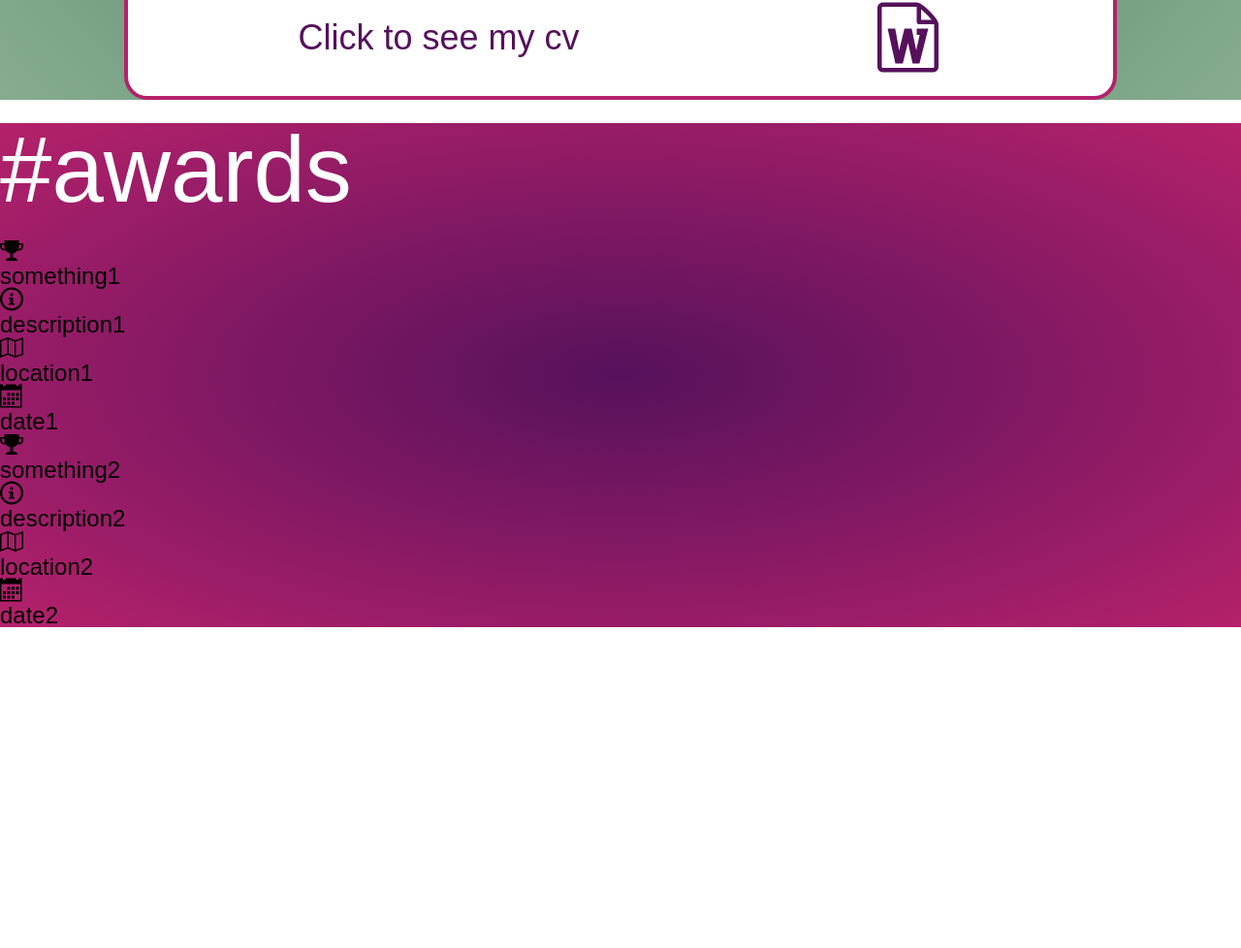
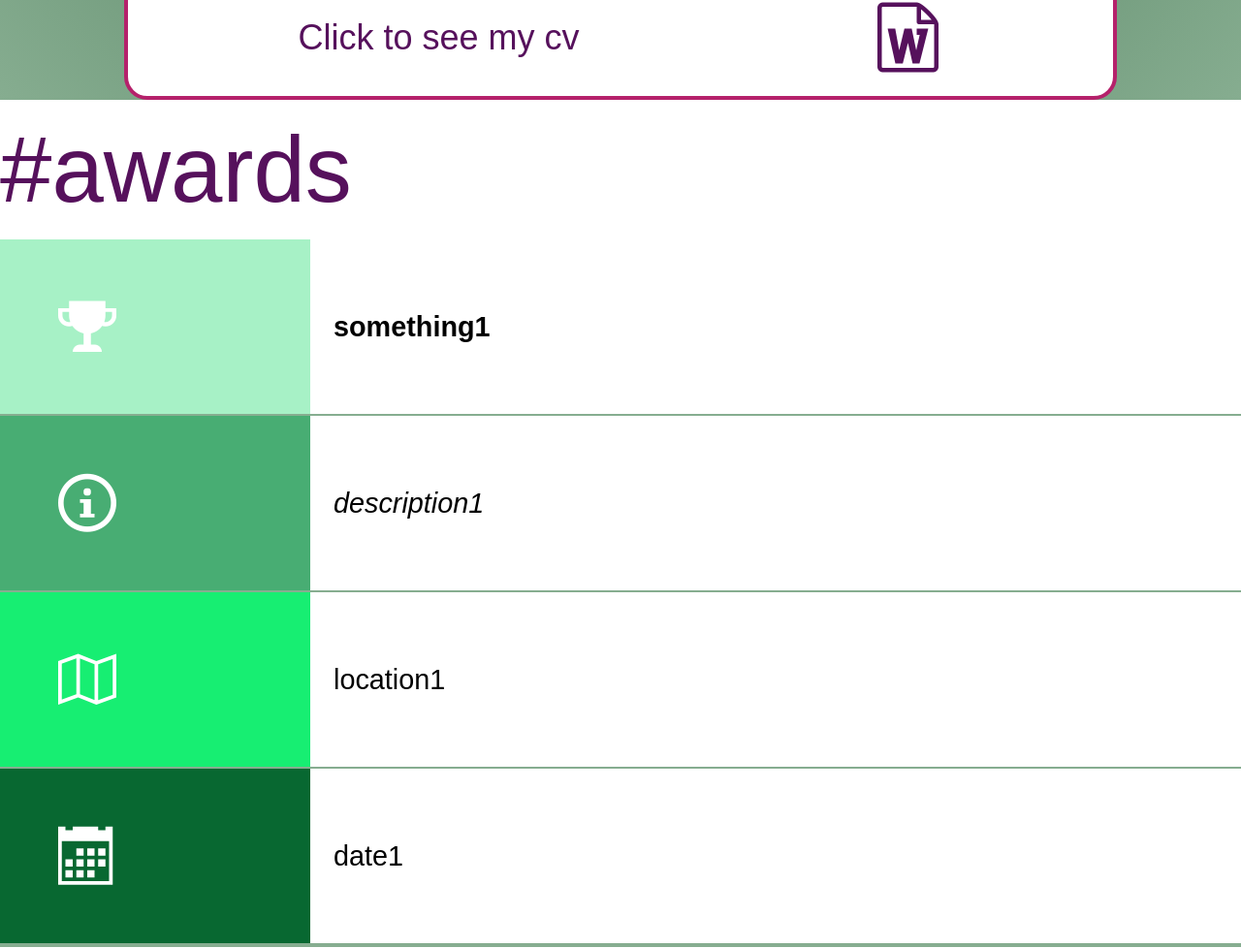
Before and after one commit to RalucaRbc/my-cv, a plain HTML site: page src/index.pug in a window 1280 px wide. Shown: the part 2081-3059 px from the top of the page at 97% size. Before the commit the page ends 2729 px from the top, so only its background shows below. Drawn offline with nearby package versions, Linux system fonts and the light colour scheme; files that its build step writes are made by us from their sources; files whose address does not match are found by name; a web font is replaced by a local one.

Commit message:
Style the awards section

```diff
--- a/src/_component/award/award.pug
+++ b/src/_component/award/award.pug
@@ -24,14 +24,14 @@
                 span.my-cv__icon--trophy
             .award__title=award.title
 
-             .award__icon
+            .award__icon
                 span.my-cv__icon--info
             .award__description=award.description
 
-             .award__icon
+            .award__icon
                 span.my-cv__icon--map2
             .award__location=award.location
 
-             .award__icon
+            .award__icon
                 span.my-cv__icon--calendar
             .award__date=award.date
--- a/src/_component/award/award.scss
+++ b/src/_component/award/award.scss
@@ -1,8 +1,55 @@
 .award__header {
-    color: $color-white;
+    color: $color-scarlet-gum;
     @extend %header
 }
 
 .award {
-    background-image: radial-gradient($color-scarlet-gum, $color-maroon-flush);
+    // background-image: radial-gradient($color-scarlet-gum, $color-maroon-flush);
 }
+
+.award__title{
+    font-weight: bold;
+}
+
+.award__card{
+    margin-bottom: 1rem;
+    font-size: 1.2rem;
+    line-height: 1.5rem;
+    border-bottom: 0.1rem solid $color-bay-leaf;
+    display: flex;
+    flex-wrap: wrap;
+
+    &>div{
+        border-bottom: 0.1rem solid $color-bay-leaf;
+    }
+
+    .award__icon{
+        width: 25%;
+        padding: 2.5rem;
+        font-size: 2.5rem;
+        color: $color-white;
+    }
+
+    &>div:nth-child(even){
+        width: 75%;
+        padding: 0 1rem;
+        display: flex;
+        align-items: center;
+    }
+
+    &>div:nth-child(1){
+        background-color: $color-magic-mint;
+    }
+    &>div:nth-child(3){
+        background-color: $color-ocean-green;
+    }
+    &>div:nth-child(4){
+        font-style: italic;
+    }
+    &>div:nth-child(5){
+        background-color: $color-malachite;
+    }
+    &>div:nth-child(7){
+        background-color: $color-salem;
+    }
+}
--- a/src/_component/config/color.scss
+++ b/src/_component/config/color.scss
@@ -3,3 +3,7 @@ $color-killarney: #336340;
 $color-bay-leaf: #86AD90;
 $color-maroon-flush: #B5216B;
 $color-scarlet-gum: #56115C;
+$color-magic-mint: #A7F1C6;
+$color-malachite: #17EE72;
+$color-ocean-green: #48AD73;
+$color-salem: #086831;
```
